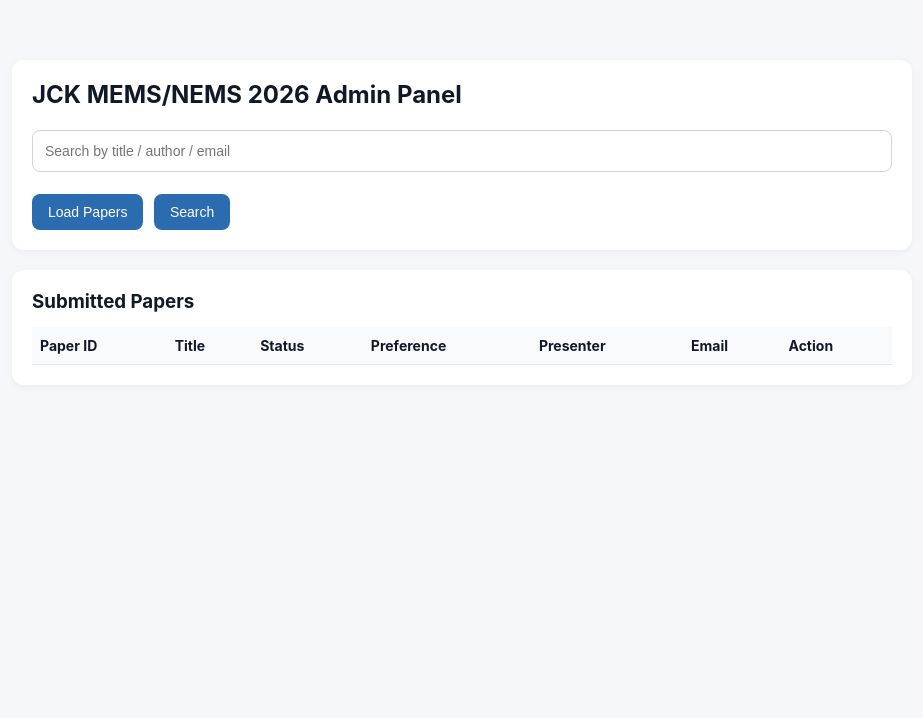
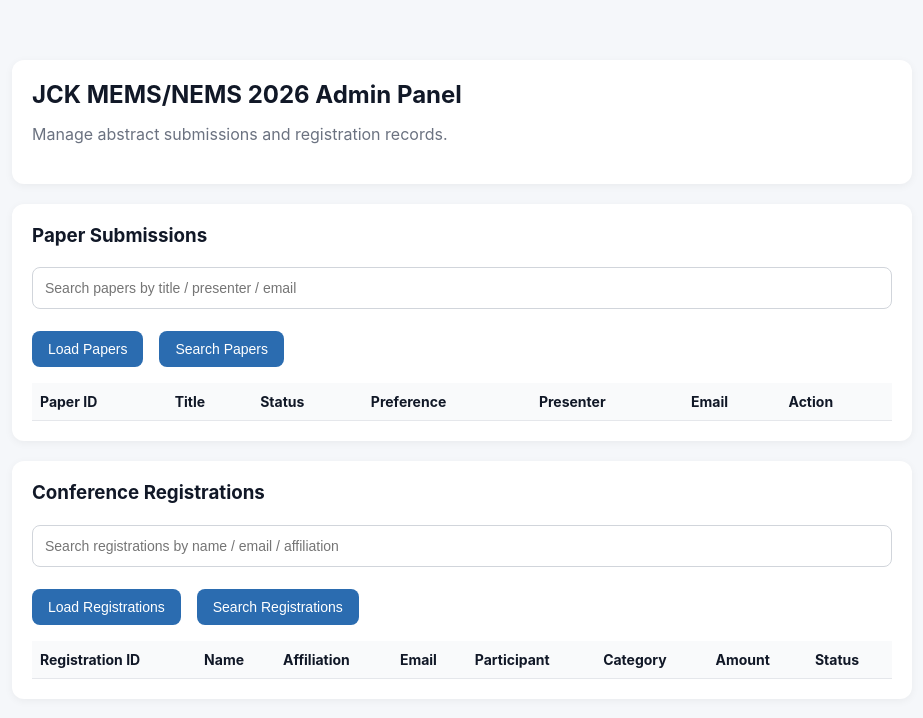
Before and after one commit to snu404/JCK2026, a plain HTML site: page admin.html in a window 1280 px wide. Shown: the whole page, without its empty margins (178-1101 px from the left). Drawn offline with Linux system fonts and the light colour scheme; no server answers.

Commit message:
Update admin.html

```diff
--- a/admin.html
+++ b/admin.html
@@ -10,24 +10,24 @@
 </head>
 
 <body>
-
   <div class="container">
 
     <div class="card">
       <h2>JCK MEMS/NEMS 2026 Admin Panel</h2>
-
-      <input id="searchInput" placeholder="Search by title / author / email">
-
-      <div style="margin-top:10px;">
-        <button onclick="loadPapers()">Load Papers</button>
-        <button onclick="searchPapers()">Search</button>
-      </div>
+      <p class="subtitle">Manage abstract submissions and registration records.</p>
     </div>
 
     <div class="card">
-      <h3>Submitted Papers</h3>
+      <h3>Paper Submissions</h3>
 
-      <div style="overflow-x:auto;">
+      <input id="searchInput" placeholder="Search papers by title / presenter / email">
+
+      <div style="margin-top:10px; display:flex; gap:10px; flex-wrap:wrap;">
+        <button type="button" onclick="loadPapers()">Load Papers</button>
+        <button type="button" onclick="searchPapers()">Search Papers</button>
+      </div>
+
+      <div style="overflow-x:auto; margin-top:16px;">
         <table id="table">
           <tr>
             <th>Paper ID</th>
@@ -40,10 +40,34 @@
           </tr>
         </table>
       </div>
+    </div>
 
+    <div class="card">
+      <h3>Conference Registrations</h3>
+
+      <input id="registrationSearchInput" placeholder="Search registrations by name / email / affiliation">
+
+      <div style="margin-top:10px; display:flex; gap:10px; flex-wrap:wrap;">
+        <button type="button" onclick="loadRegistrations()">Load Registrations</button>
+        <button type="button" onclick="searchRegistrations()">Search Registrations</button>
+      </div>
+
+      <div style="overflow-x:auto; margin-top:16px;">
+        <table id="registrationTable">
+          <tr>
+            <th>Registration ID</th>
+            <th>Name</th>
+            <th>Affiliation</th>
+            <th>Email</th>
+            <th>Participant</th>
+            <th>Category</th>
+            <th>Amount</th>
+            <th>Status</th>
+          </tr>
+        </table>
+      </div>
     </div>
 
   </div>
-
 </body>
 </html>
```
